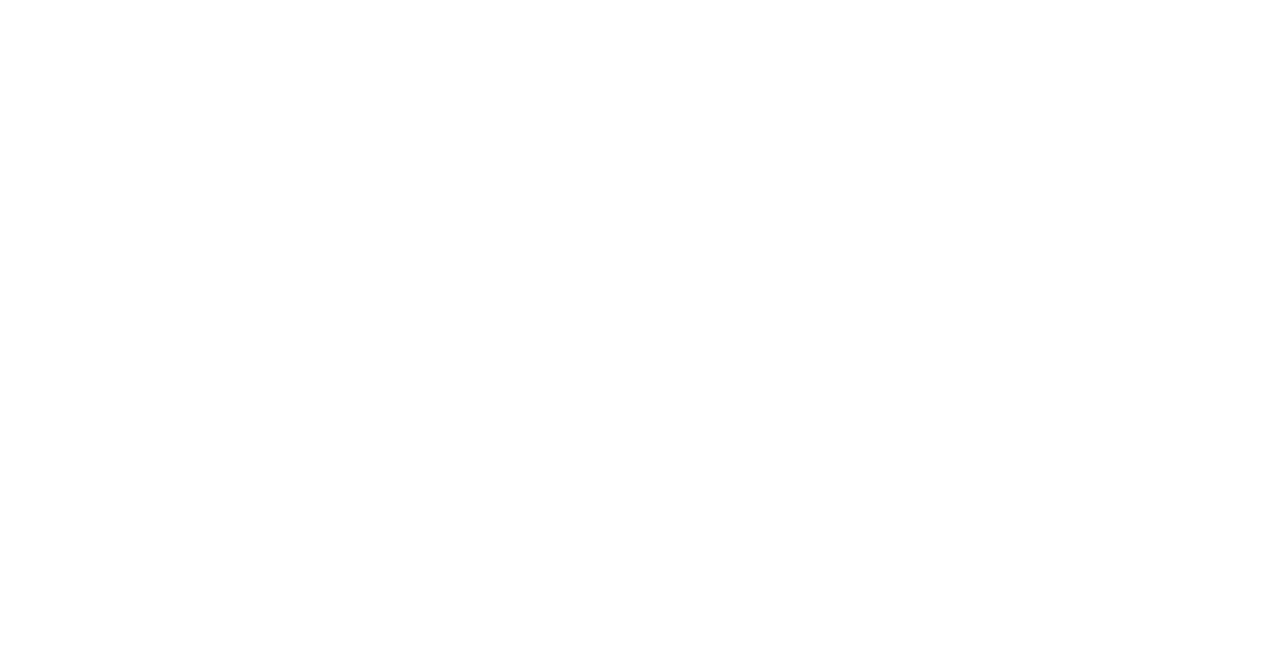
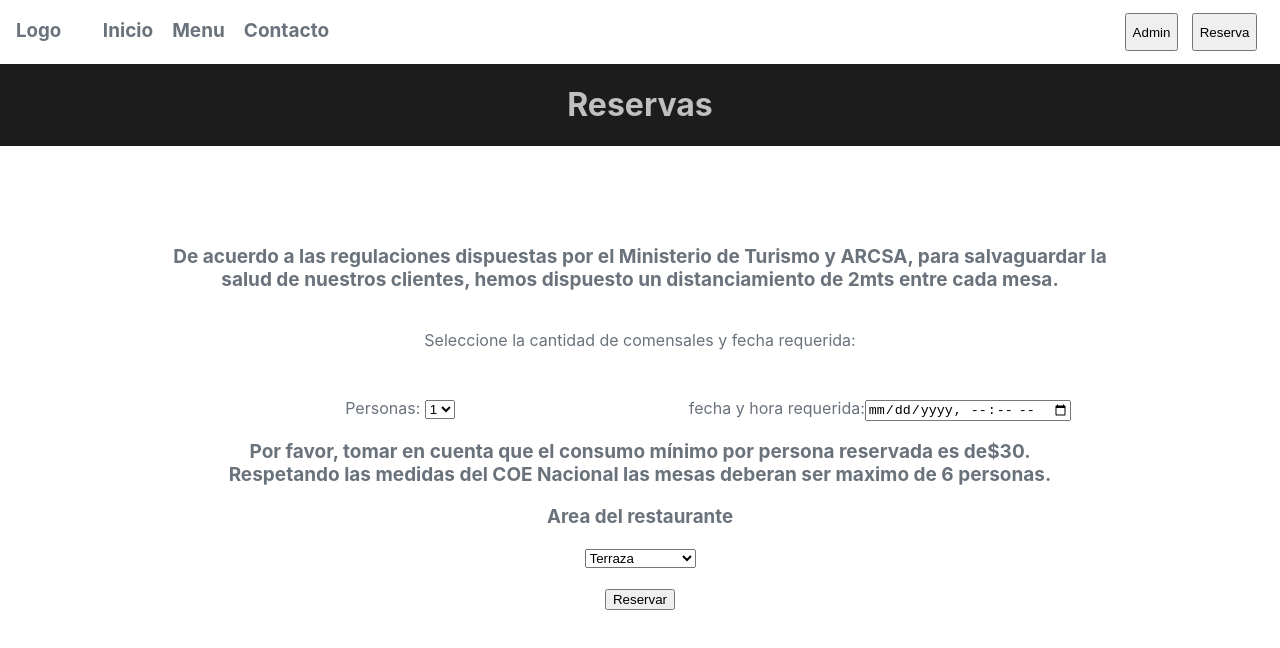
Before and after one commit to Aalzate95/Restaurante-frontend, a React (Create React App) app: page /reservar in a window 1280 px wide. Shown: the top 648 px of the page. Built offline with nearby package versions, Linux system fonts and the light colour scheme.

Commit message:
realizar reserva

```diff
--- a/src/Routes.js
+++ b/src/Routes.js
@@ -8,6 +8,7 @@
 import Home from "./views/home/Home";
 import Menu from "./views/menu/Menu";
 import Navbar from './components/navbar/Navbar';
+import Reservar from './views/reservar/Reservar'
 
 const Routes = () => {
     return (
@@ -28,6 +29,11 @@
                         <ContactUs/>
                     </Navbar>
                 </Route>
+                <Route path="/reservar">
+                    <Navbar>
+                        <Reservar/>
+                    </Navbar>
+                </Route>
             </Switch>
         </Router>
      );
--- /dev/null
+++ b/src/components/modal/Modal.css
@@ -0,0 +1,51 @@
+.modal {
+    position: fixed;
+    top: 0;
+    left: 0;
+    width:100%;
+    height: 100%;
+    background: rgba(0, 0, 0, 0.6);
+  }
+
+
+  .modal-main {
+    position:fixed;
+    background: white;
+    width: 30em;
+    top:50%;
+    left:50%;
+    transform: translate(-50%,-50%);
+    padding:55px;
+    overflow-y:auto;
+    border-radius: 5px;
+  }
+
+  .close-modal{
+    position:absolute;
+    top:5px;
+    right:10px;
+    background-color:transparent;
+    border: 0px;
+    font-weight:bold;
+    font-size: 20px;
+    color:gray
+  }
+
+  .close-modal:hover{
+    font-size: 22px;
+    color:rgb(54, 54, 54)
+  }
+
+  .display-block {
+    display: block;
+  }
+
+  .display-none {
+    display: none;
+  }
+
+  @media only screen and (max-width: 600px) {
+    .modal-main {
+      padding:35px 10px 10px 10px;
+    }
+  }
--- /dev/null
+++ b/src/components/modal/Modal.js
@@ -0,0 +1,20 @@
+import React from 'react';
+import './Modal.css';
+
+const Modal = ({ handleClose, show, children, close=true}) => {
+    const showHideClassName = show ? "modal display-block" : "modal display-none";
+
+    return (
+      <div className={showHideClassName} onClick={()=>{show=false}}>
+              <div className="modal-main">
+                <button className="close-modal" type="button" onClick={handleClose} style={{display:`${close?"":"none"}`}}>
+                        x
+                </button>
+                  {children}
+
+              </div>
+      </div>
+    );
+  };
+
+  export default Modal;
--- a/src/views/home/Home.js
+++ b/src/views/home/Home.js
@@ -1,7 +1,14 @@
 import React,{useState} from 'react';
 import './Home.css'
+import {useHistory} from "react-router-dom";
 
 const Home = () => {
+    const history = useHistory()
+
+    const handleClick = (path) => {
+        history.push(path);
+      }
+
     return (
         <div className="Home">
             <div className="HomeMediaTitles">
@@ -14,7 +21,7 @@
                         <p>Lorem Ipsum is simply dummy text of the printing and typesetting industry.</p>
                     </div>
                     <div className="MediaButton">
-                        <button>Reservaciones</button>
+                        <button onClick={()=>{handleClick('/reservar')}}>Reservaciones</button>
                     </div>
                 </div>
                 <div className="MediaImage">
--- /dev/null
+++ b/src/views/reservar/Reservar.css
@@ -0,0 +1,39 @@
+.Reservar{
+    display:flex;
+    flex-direction: column;
+
+}
+
+.Reservar-header{
+    align-items:center;
+    justify-content: middle;
+    text-align:center;
+    background-color:#1C1C1C;
+}
+
+.Reservar-header h1{
+    color:rgb(192, 192, 192);
+}
+
+.Reservar-body{
+    margin: 5em 10em 5em 10em;
+    text-align:center;
+}
+
+.Reservar-options{
+    display:grid;
+    grid-template-columns: 1fr 1fr;
+    margin-top: 3em;;
+}
+
+.Reservar-modal{
+    text-align:center;
+}
+
+.green{
+    color:green;
+}
+
+.red{
+    color:red;
+}
--- /dev/null
+++ b/src/views/reservar/Reservar.js
@@ -0,0 +1,110 @@
+import React,{useState,useEffect} from 'react'
+import {useHistory} from "react-router-dom";
+import './Reservar.css'
+import Modal from '../../components/modal/Modal'
+
+const Reserva = () => {
+    const history = useHistory()
+    const [show, setShow] = useState(false)
+    const [cantPersonas,setCantPersonas] = useState('');
+    const [fechaReserva,setFechaReserva] = useState('')
+
+    const ShowModal = (e,index) => {
+        setShow(true)
+      };
+
+    const HideModal = () => {
+        setShow(false)
+      };
+
+    const handleClick = (path) => {
+        history.push(path);
+      }
+
+    const reservaRealizada = () =>{
+        HideModal()
+        handleClick('/')
+    }
+    const RenderCantPersonas = [...Array(6).keys()].map(e =>{
+        return(
+            <option key={e+1} value={e+1}>{e+1}</option>
+            )
+    })
+
+    const RenderAmbientes = ['Terraza', 'Salón Principal', 'Balcón','Jardín'].map(ambiente=>{
+        return(
+            <option key={ambiente} value={ambiente}>{ambiente}</option>)
+    })
+
+    const RenderValidator = ()=>{
+        let validator = fechaReserva !== ''
+        if (validator){
+            return(
+                <div className="Reservar-modal green" style={{display:`${validator}`}}>
+                    <h1>Reserva realizada con exito!</h1>
+                    <button onClick={()=>reservaRealizada()}>Continuar</button>
+                </div>
+                )
+        }else{
+            return(
+                <div className="Reservar-modal red" style={{display:`${validator}`}}>
+                    <h1>Error, no se pudo reservar.</h1>
+                    <button onClick={()=>HideModal()}>volver</button>
+                </div>
+            )
+        }
+    }
+
+    return (
+        <div className="Reservar">
+            <Modal show={show} handleClose={HideModal}>
+                {RenderValidator()}
+            </Modal>
+
+            <div className="Reservar-header">
+                    <h1>Reservas</h1>
+            </div>
+            <div className="Reservar-body">
+                <div className="Reserva-announcement">
+                    <p>
+                    De acuerdo a las regulaciones dispuestas por el Ministerio de Turismo y ARCSA, para salvaguardar la salud de nuestros clientes, hemos dispuesto un distanciamiento de 2mts entre cada mesa.
+                    </p>
+                </div>
+                <br/>
+                <label>Seleccione la cantidad de comensales y fecha requerida:</label>
+                <div className="Reservar-options">
+                    <div>
+                        <label>Personas: </label>
+                        <select onChange={(e)=>{setCantPersonas(e.target.value)}}>
+                            {RenderCantPersonas}
+                        </select>
+                    </div>
+
+                    <div>
+                        <label>fecha y hora requerida:</label>
+                        <input onChange={(e)=>{setFechaReserva(e.target.value)}} type="datetime-local"/>
+                    </div>
+                </div>
+                <div className="Reserva-announcement">
+                    <p>
+                    Por favor, tomar en cuenta que el consumo mínimo por persona reservada es de$30.
+                    <br/>
+                    Respetando las medidas del COE Nacional las mesas deberan ser maximo de 6 personas.
+                    </p>
+                </div>
+                <div>
+                    <h3>Area del restaurante</h3>
+                    <select>
+                        {RenderAmbientes}
+                    </select>
+                </div>
+
+                <br/>
+
+                <button onClick={ShowModal}>Reservar</button>
+            </div>
+        </div>
+     );
+}
+
+export default Reserva;
```
